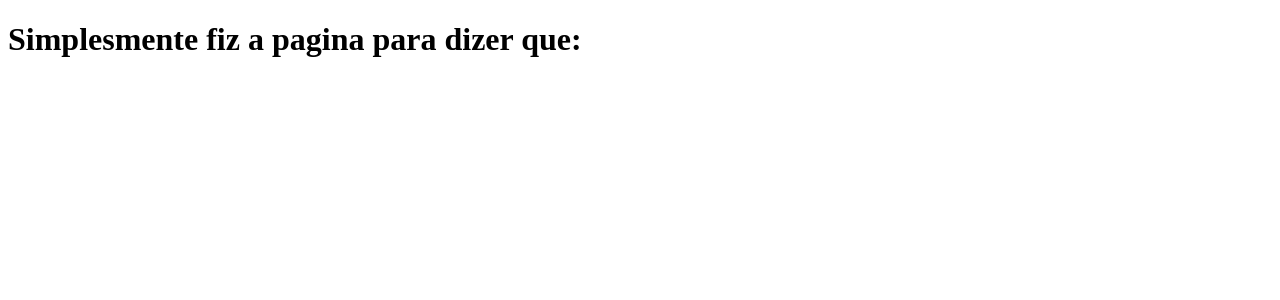
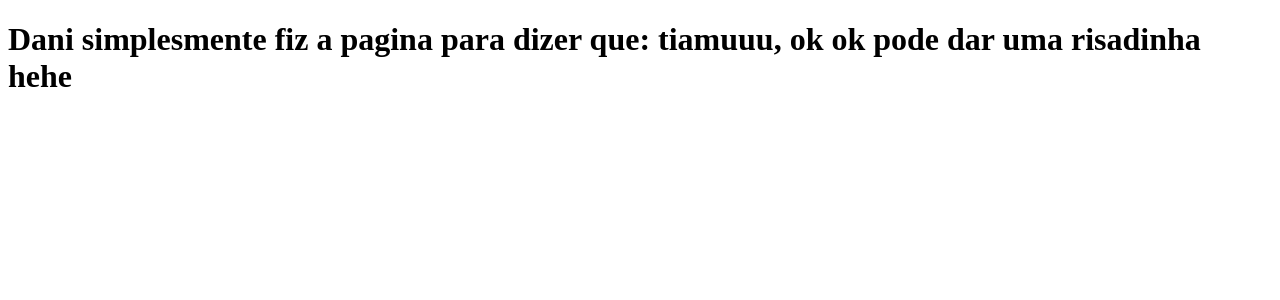
Before and after one commit to MelloBirkan/clone-tabnews, a Next.js app: page / in a window 1280 px wide. Shown: the top 300 px of the page. Built offline with nearby package versions, Linux system fonts and the light colour scheme.

Commit message:
Frase modificada

```diff
--- a/pages/index.js
+++ b/pages/index.js
@@ -1,5 +1,5 @@
 function Home() {
-    return <h1>Simplesmente fiz a pagina para dizer que:</h1>
+    return <h1>Dani simplesmente fiz a pagina para dizer que: tiamuuu, ok ok pode dar uma risadinha hehe</h1>
 }
 
 export default Home;
```
